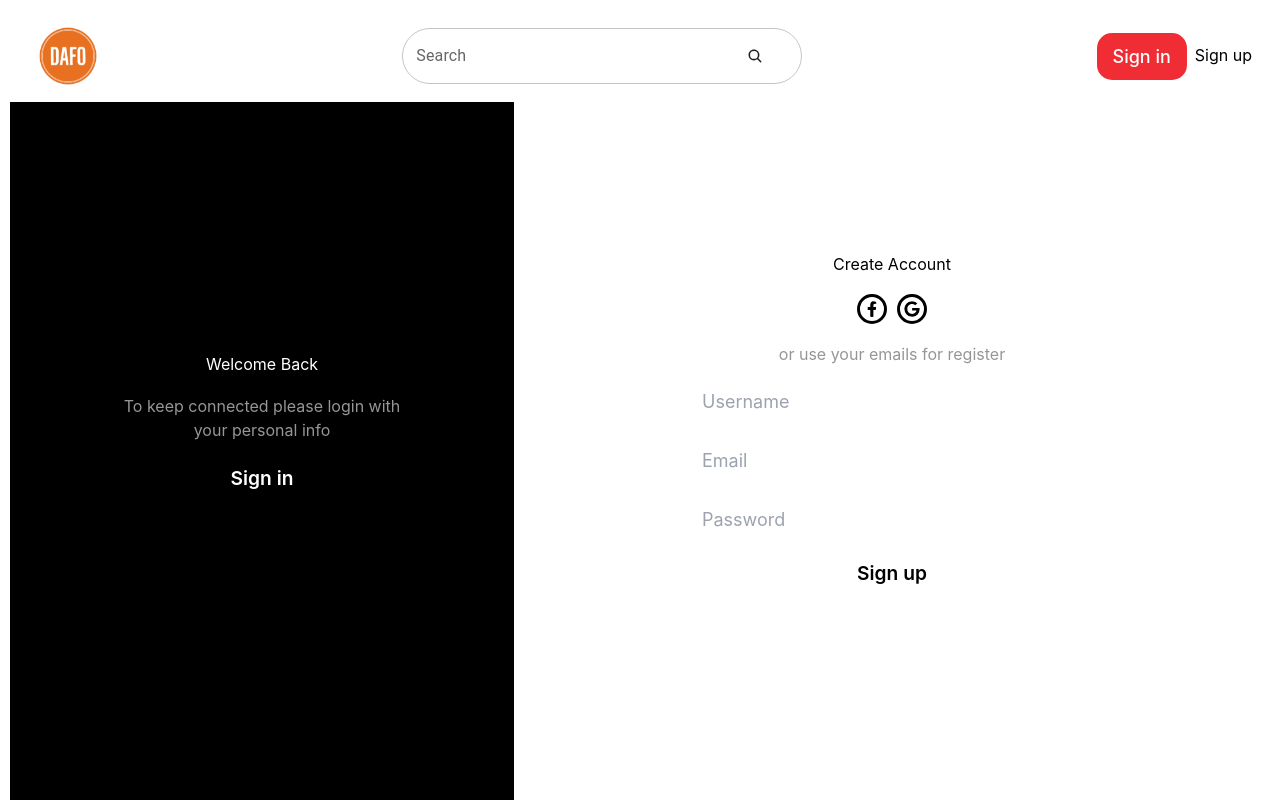
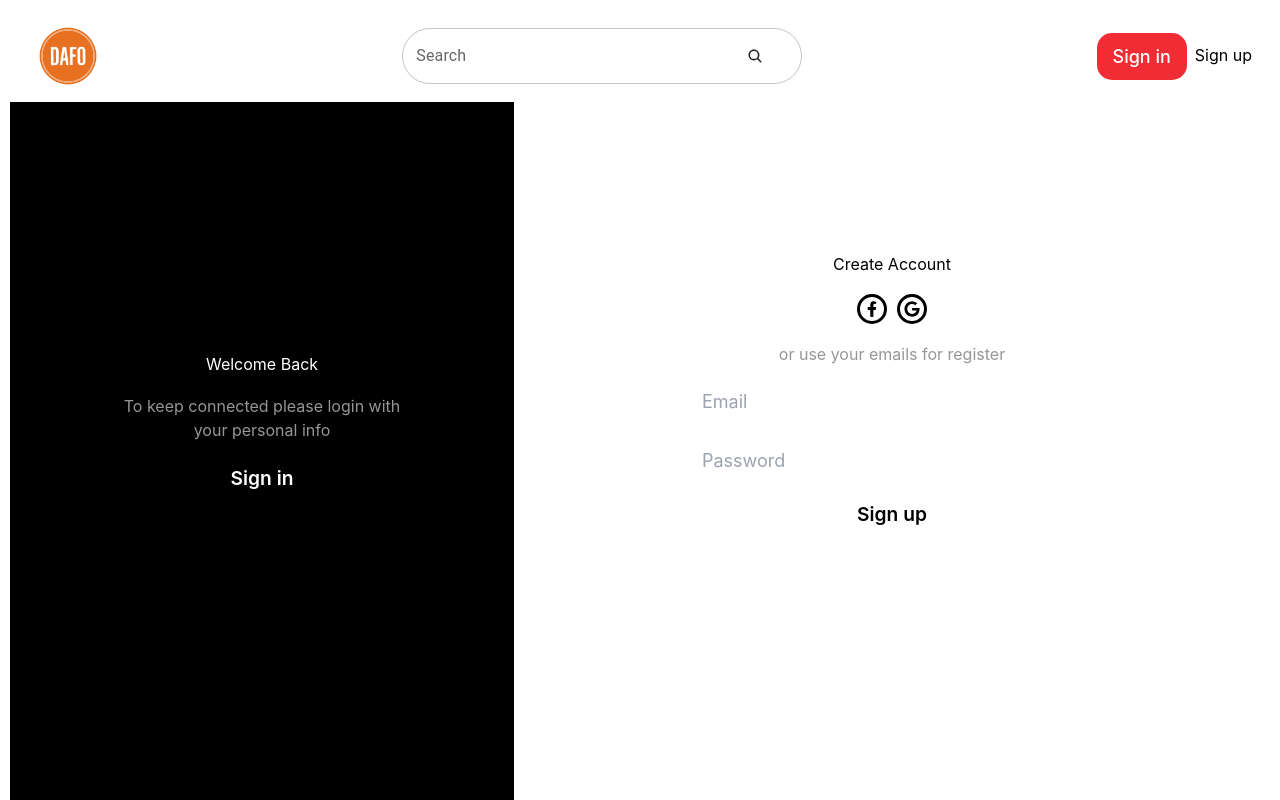
Before and after one commit to vandanghuy9/E-commerce, a Next.js app: page /signup in a window 1280 px wide. Shown: the top 800 px of the page. Built offline with nearby package versions, Linux system fonts and the light colour scheme.

Commit message:
fixbug/signin-signup

```diff
--- a/src/context/UserContext.js
+++ b/src/context/UserContext.js
@@ -22,7 +22,7 @@ const UserContext = ({ children }) => {
       await sessionStorage.setItem("user", user.user._id);
       await setIsLogin(true);
       await toast.success("welcome" + user.user._id);
-      await router.back();
+      await router.push("/");
     } catch (e) {
       toast.error("Wrong account. Try again");
     }
@@ -30,13 +30,13 @@ const UserContext = ({ children }) => {
   const checkIsLogin = () => {
     return isLogin;
   };
-  const handleSignup = async (email, password, username) => {
+  const handleSignup = async (email, password) => {
     try {
       const newUser = await signup(email, password);
       await sessionStorage.setItem("user", newUser?.userID);
       await setIsLogin(true);
       await toast.success("welcome " + newUser?.userID);
-      await router.back();
+      await router.push("/");
     } catch (e) {
       toast.error("Error. Try again");
     }
--- a/src/pages/signup.js
+++ b/src/pages/signup.js
@@ -5,7 +5,6 @@ import Link from "next/link";
 import { useRef, useState } from "react";
 import { FaFacebookF, FaGoogle } from "react-icons/fa";
 const initialData = {
-  username: "",
   email: "",
   password: "",
 };
@@ -69,7 +68,8 @@ const SignUp = () => {
       }
     });
     if (validates.current === true) {
-      handleSignup(data.email, data.password, data.username);
+      console.log(data);
+      handleSignup(data.email, data.password);
     }
   };
   return (
@@ -95,19 +95,6 @@ const SignUp = () => {
           <p className={`${styles.text_secondary} ${styles.mb_2}`}>
             or use your emails for register
           </p>
-          <div className={styles.mb_2}>
-            <input
-              className={`${styles.fullwidth} ${styles.input_style}`}
-              type="text"
-              name="username"
-              defaultValue={data.username}
-              placeholder="Username"
-              onChange={handleChange}
-            />
-            {error.username && (
-              <small className={styles.text_error}>{error.username}</small>
-            )}
-          </div>
           <div className={styles.mb_2}>
             <input
               className={`${styles.fullwidth} ${styles.input_style}`}
```
